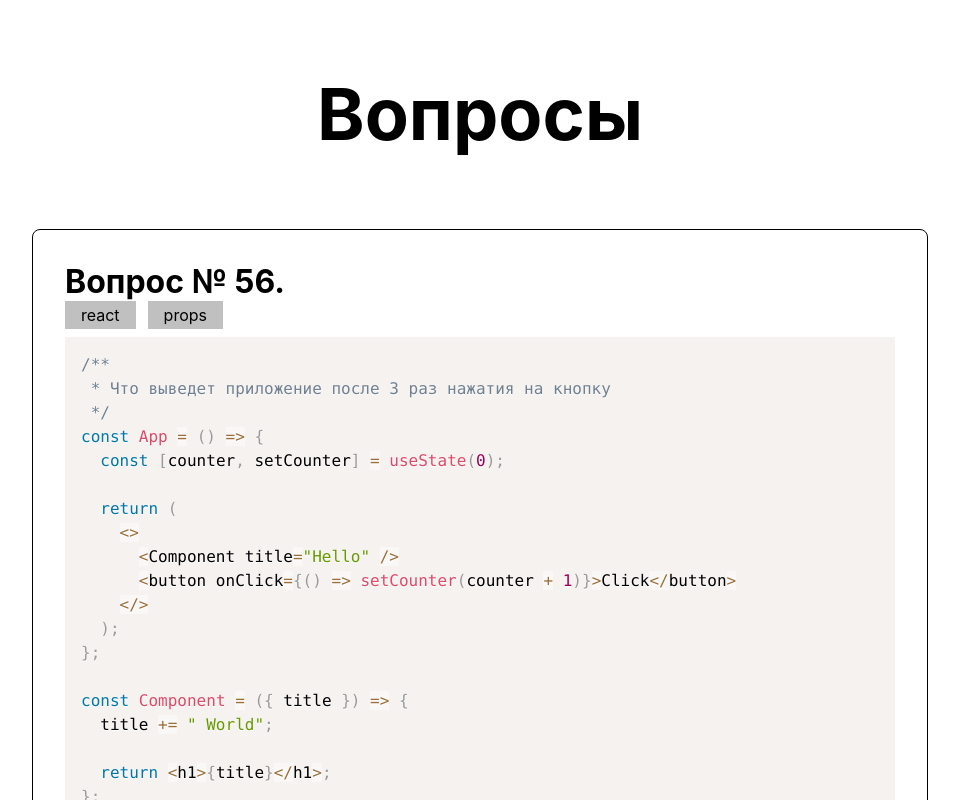
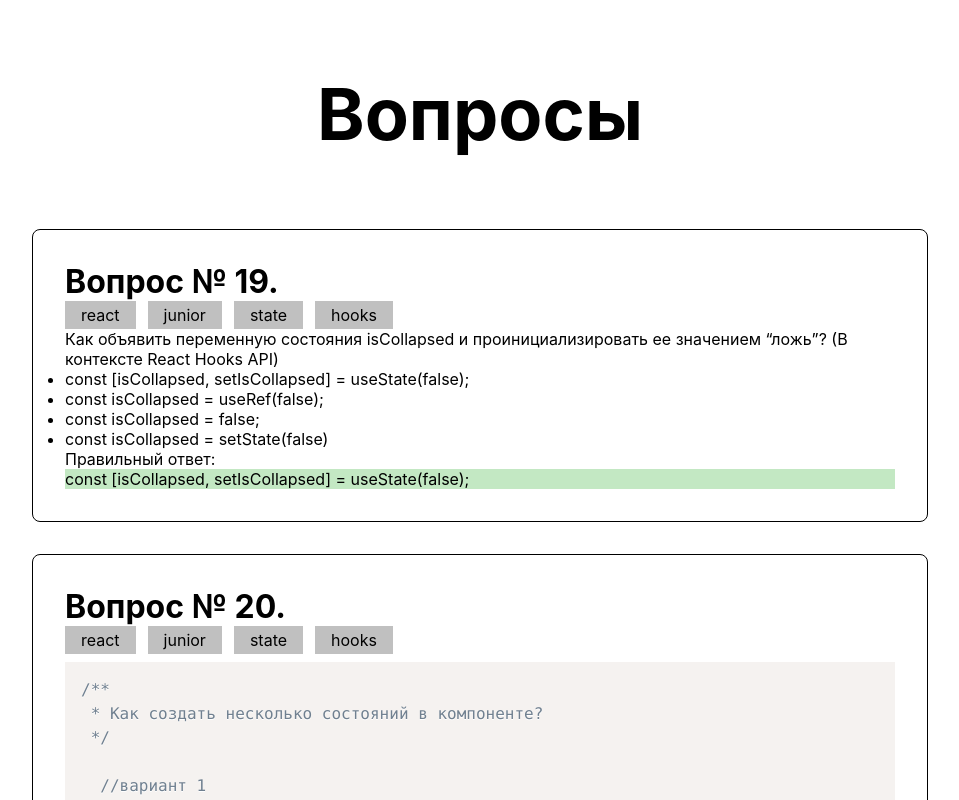
Before and after one commit to StephanAksenchenko/Grades, a Next.js app: page / in a window 1280 px wide. Shown: the top 800 px of the page, without its empty margins (160-1119 px from the left). Built offline with nearby package versions, Linux system fonts and the light colour scheme.

Commit message:
On branch main 	dev

```diff
--- a/pages/test.js
+++ b/pages/test.js
@@ -1,3 +1,3 @@
-import App from "../src/Examples/Props/Example5";
+import App from "../src/Examples/Hooks/Example2";
 
 export default App;
--- a/src/Data/ReactQuestions.ts
+++ b/src/Data/ReactQuestions.ts
@@ -394,7 +394,7 @@ export const questions: Question[] = [
   {
     id: 23,
     type: "multiple",
-    tags: ["react", "junior", "hooks"],
+    tags: ["react", "junior+", "hooks"],
     body: "Какие аргументы принимает функция useState()? (Возможно, более одного ответа верные)",
     availableAnswer: [
       { id: 1, content: "Функцию, возвращающую начальное состояние" },
@@ -414,7 +414,7 @@ export const questions: Question[] = [
   {
     id: 24,
     type: "multiple",
-    tags: ["react", "junior", "hooks"],
+    tags: ["react", "junior+", "hooks"],
     body: "Какие аргументы принимает функция-сеттер переменной состояния? (Возможно, более одного ответа верные)",
     availableAnswer: [
       { id: 1, content: "1) старое состояние; 2) новое состояние" },
@@ -427,7 +427,7 @@ export const questions: Question[] = [
   {
     id: 25,
     type: "single",
-    tags: ["react", "junior", "hooks"],
+    tags: ["react", "middle", "hooks"],
     body: "Если функция обновления возвращает такой же результат как и до обновления, то…",
     availableAnswer: [
       { id: 1, content: "React пропустит этот рендер" },
@@ -461,7 +461,7 @@ export const questions: Question[] = [
   {
     id: 27,
     type: "single",
-    tags: ["react", "junior", "hooks"],
+    tags: ["react", "junior+", "hooks"],
     body: {
       type: "code snippet",
       content:
@@ -807,7 +807,7 @@ export const questions: Question[] = [
   {
     id: 43,
     type: "multiple",
-    tags: ["react", "hooks"],
+    tags: ["react", "hooks", "junior+"],
     body: "Выберите верное(ые) утверждения:",
     availableAnswer: [
       {
@@ -836,7 +836,7 @@ export const questions: Question[] = [
   {
     id: 44,
     type: "single",
-    tags: ["react", "hooks"],
+    tags: ["react", "hooks", "middle+"],
     body: {
       type: "code snippet",
       content:
@@ -864,7 +864,7 @@ export const questions: Question[] = [
   {
     id: 46,
     type: "multiple",
-    tags: ["react", "context", "hooks"],
+    tags: ["react", "context", "hooks", "junior"],
     body: "Как получить значение контекста с помощью хука useContext",
     availableAnswer: [
       { id: 1, content: "useContext(MyContext)" },
@@ -1067,7 +1067,7 @@ export const questions: Question[] = [
   {
     id: 55,
     type: "multiple",
-    tags: ["react", "hooks"],
+    tags: ["react", "hooks", "junior+"],
     body: "Выберите верное(ые) утверждения",
     availableAnswer: [
       {
@@ -1094,7 +1094,7 @@ export const questions: Question[] = [
   },
   {
     id: 56,
-    tags: ["react", "props"],
+    tags: ["react", "props", "junior"],
     type: "single",
     body: {
       type: "code snippet",
@@ -1124,7 +1124,7 @@ export const questions: Question[] = [
   {
     id: 57,
     type: "single",
-    tags: ["react", "props"],
+    tags: ["react", "props", "middle"],
     body: {
       type: "code snippet",
       content:
@@ -1157,7 +1157,7 @@ export const questions: Question[] = [
   {
     id: 59,
     type: "single",
-    tags: ["react", "props"],
+    tags: ["react", "props", "middle+"],
     body: {
       type: "code snippet",
       content:
@@ -1188,4 +1188,80 @@ export const questions: Question[] = [
     ],
     rightAnswer: 3,
   },
+  {
+    id: 61,
+    type: "single",
+    tags: ["react", "props", "middle++"],
+    body: {
+      type: "code snippet",
+      content:
+        "/**\n * Что будет выведено на экран\n * после нажатия на кнопку Increase?\n */\nconst App = () => {\n  const counter = useRef(0);\n\n  return <Component counter={counter} />;\n};\n\nconst Component = ({ counter }) => {\n  const onClick = () => {\n    counter.current = counter.current + 1;\n  };\n\n  return (\n    <>\n      <div>{counter.current}</div>\n      <button onClick={onClick}>Increase</button>\n    </>\n  );\n};",
+    },
+    availableAnswer: [
+      { id: 1, content: "1" },
+      { id: 2, content: "0" },
+      {
+        id: 3,
+        content:
+          "React выдаст исключение, так как реф должен быть присвоен DOM узлу",
+      },
+      {
+        id: 4,
+        content:
+          "React выдаст исключение, так как нельзя напрямую изменять значение Ref",
+      },
+    ],
+    rightAnswer: 2,
+  },
+  {
+    id: 62,
+    type: "single",
+    tags: ["react", "props", "junior++"],
+    body: {
+      type: "code snippet",
+      content:
+        '/**\n * Какую фразу увидим на мониторе?\n */\nconst App = () => {\n  const props = {\n    title: "Hello world",\n    description: "This is awesome world",\n  };\n\n  return <Component props={props} />;\n};\n\nconst Component = ({ title }) => {\n  return <div>{title}</div>;\n};',
+    },
+    availableAnswer: [
+      { id: 1, content: "Hello world" },
+      { id: 2, content: "This is awesome world" },
+      { id: 3, content: "Пустой div" },
+      { id: 4, content: "[object Object]" },
+    ],
+    rightAnswer: 3,
+  },
+  {
+    id: 63,
+    type: "single",
+    tags: ["react", "props", "junior+"],
+    body: {
+      type: "code snippet",
+      content:
+        '/**\n * Что будет выведено на экран?\n */\nconst App = () => {\n  const person = {\n    name: "Bob",\n    age: 26,\n    position: "developer",\n    specialization: "frontend",\n    level: "middle",\n  };\n\n  return <Component level="senior" {...person} />;\n};\n\nconst Component = ({ name, level = "junior", specialization, position }) => {\n  return (\n    <h1>\n      {name} - {level} {specialization} {position}\n    </h1>\n  );\n};',
+    },
+    availableAnswer: [
+      { id: 1, content: "Bob - middle frontend developer" },
+      { id: 2, content: "Bob - junior frontend developer" },
+      { id: 3, content: "Bob - undefined frontend developer" },
+      { id: 4, content: "Bob - senior frontend developer" },
+    ],
+    rightAnswer: 1,
+  },
+  {
+    id: 64,
+    type: "single",
+    tags: ["react", "hooks", "junior++"],
+    body: {
+      type: "code snippet",
+      content:
+        '/**\n * Какая есть потенциальная проблема данного кода?\n */\nconst App = () => {\n  return <Component id={1} />;\n};\n\nconst Component = ({ id }) => {\n  if (!id) {\n    return null;\n  }\n\n  const [product, setProduct] = useState({\n    id: null,\n    title: "",\n    description: "",\n  });\n\n  useEffect(() => {\n    const getProduct = async () => {\n      const product = await getData("/product/id");\n      setProduct(product);\n    };\n\n    getProduct();\n  }, [id]);\n\n  return (\n    <>\n      <h1>{product.title}</h1>\n      <p>{product.description}</p>\n    </>\n  );\n};',
+    },
+    availableAnswer: [
+      { id: 1, content: "Нельзя возвращать null из компонента" },
+      { id: 2, content: "Нельзя вызывать хуки внутри вложенных функций" },
+      { id: 3, content: "Нельзя вызывать хуки не на верхнем уровне" },
+      { id: 4, content: "Нельзя вызывать хуки внутри обычных JS функций" },
+    ],
+    rightAnswer: 3,
+  },
 ];
--- a/src/Entities/Question.ts
+++ b/src/Entities/Question.ts
@@ -5,6 +5,9 @@ type Tag =
   | "junior"
   | "junior+"
   | "junior++"
+  | "middle"
+  | "middle+"
+  | "middle++"
   | "context"
   | "fragment"
   | "hooks"
--- a/src/Pages/QuestionsList/QuestionList.tsx
+++ b/src/Pages/QuestionsList/QuestionList.tsx
@@ -11,7 +11,7 @@ const QuestionsListPage = () => {
       <h1 className={css.h1}>Вопросы</h1>
 
       {questions
-        .filter((q) => q.tags.includes("props"))
+        .filter((q) => q.tags.includes("hooks"))
         .map((q) => {
           return (
             <div key={q.id} className={css.card}>
```
Also changed, not shown: src/Examples/Hooks/Example1.js (+37 -7 lines), src/Examples/Hooks/Example2.js (+20 -9 lines), src/Examples/JSX/Example1.js (added, +14 -0 lines), src/Examples/JSX/Example5.js (added, +11 -0 lines), src/Examples/Props/Example3.js (+5 -3 lines), src/Examples/Props/Example4.js (+17 -7 lines), src/Examples/Props/Example5.js (+10 -4 lines), src/Examples/Props/Example6.js (added, +24 -0 lines).
